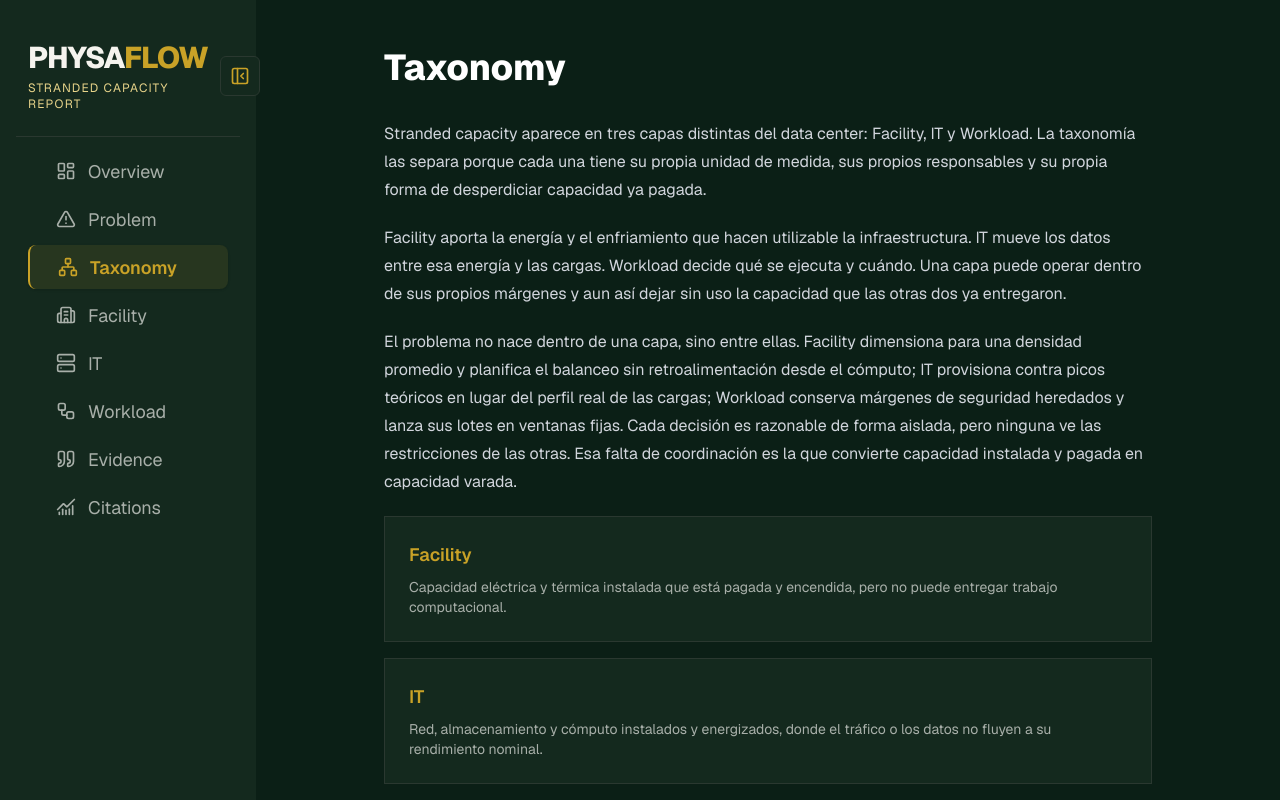
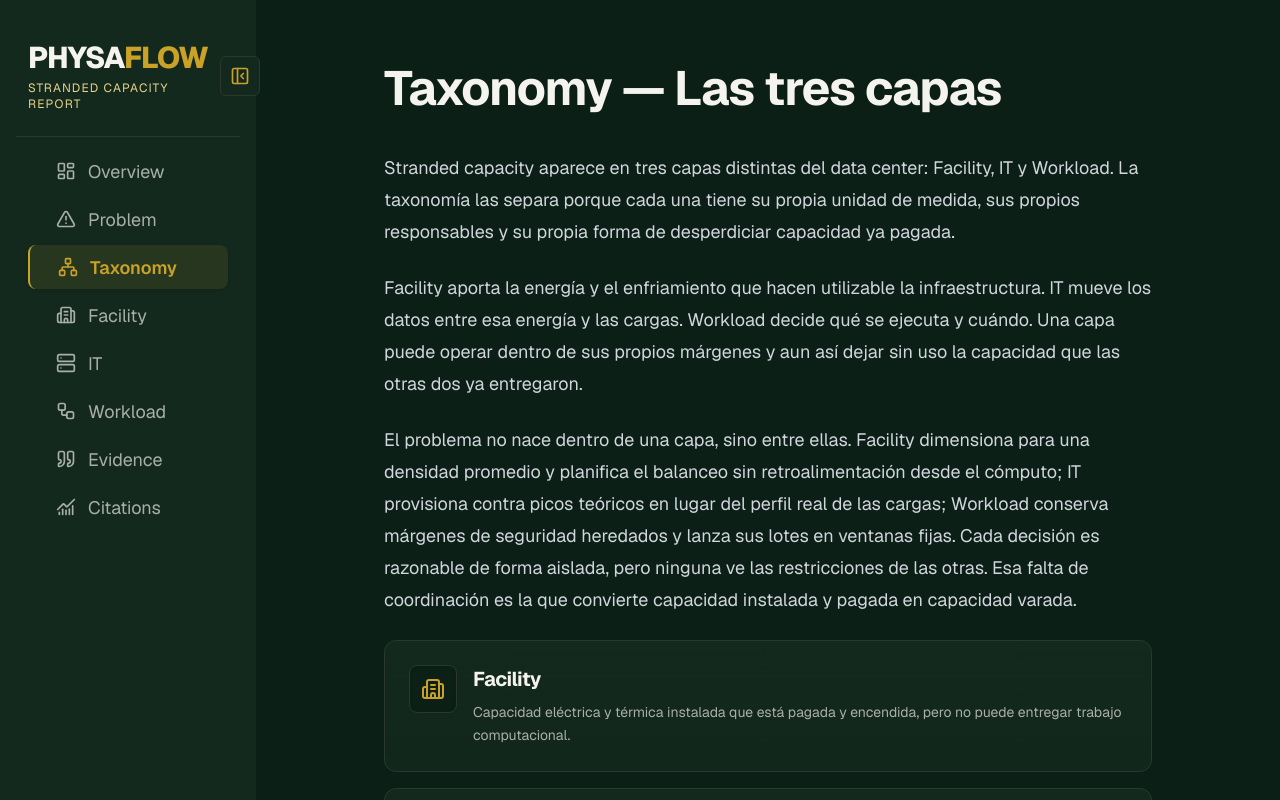
Before and after one commit to No-Country-simulation/so7-26-team-02-physaflow-public-report, a Next.js app: page /taxonomy in a window 1280 px wide. Built offline with nearby package versions, Linux system fonts and the light colour scheme.

Commit message:
style: standardize layout padding, typography and enhance UI components

```diff
--- a/app/citations/page.mdx
+++ b/app/citations/page.mdx
@@ -1,6 +1,6 @@
 import CitationBlock from "../components/CitationBlock";
 
-# Citations
+# Citations — Referencias y citas
 
 Formatos de citación académica (APA) y periodística para el reporte PhysaFlow.
 
--- a/app/components/CitationBlock.tsx
+++ b/app/components/CitationBlock.tsx
@@ -140,7 +140,7 @@ export default function CitationBlock(props: CitationBlockProps) {
                 className={`inline-flex h-10 shrink-0 items-center justify-center gap-2 rounded-md border px-4 text-sm font-medium transition-colors focus-visible:outline-2 focus-visible:outline-offset-2 focus-visible:outline-accent ${
                   isCopied
                     ? "border-accent bg-accent/10 text-accent"
-                    : "border-border bg-background text-accent hover:bg-primary hover:text-foreground"
+                    : "border-border bg-background/80 text-accent hover:border-accent/50 hover:bg-accent/10 hover:shadow-[0_4px_15px_rgba(201,162,39,0.08)] transition-all duration-300"
                 }`}
               >
                 {isCopied ? (
--- a/app/page.tsx
+++ b/app/page.tsx
@@ -1,7 +1,7 @@
 export default function Home() {
   return (
-    <main className="flex min-h-screen w-full justify-center bg-background px-4 py-8 sm:px-6 sm:py-16">
-      <article className="flex w-full max-w-3xl flex-col">
+    <div className="w-full">
+      <article className="mx-auto flex w-full max-w-3xl flex-col pt-8 pb-16 sm:pt-12 sm:pb-24 md:pt-16 md:pb-32">
         <header className="mb-10 border-b border-border pb-6 sm:mb-12 sm:pb-8">
           <p className="mb-2 text-xs font-medium uppercase tracking-widest text-accent sm:text-sm">
             PhysaFlow Stranded Capacity Index
@@ -30,6 +30,6 @@ export default function Home() {
           </blockquote>
         </section>
       </article>
-    </main>
+    </div>
   );
 }
--- a/app/problem/page.mdx
+++ b/app/problem/page.mdx
@@ -1,4 +1,4 @@
-# Problem
+# Problem — Entendiendo la capacidad varada
 
 ## ¿Qué es la stranded capacity?
 
--- a/app/taxonomy/page.tsx
+++ b/app/taxonomy/page.tsx
@@ -1,5 +1,12 @@
 import Link from "next/link";
+import { Building2, Server, Workflow } from "lucide-react";
 import { getTaxonomyLayers, taxonomyPath } from "./layers";
+
+const iconMap: Record<string, React.ElementType> = {
+  facility: Building2,
+  it: Server,
+  workload: Workflow,
+};
 
 export const metadata = {
   title: "Taxonomy — PhysaFlow",
@@ -11,8 +18,9 @@ export default function TaxonomyPage() {
   const layers = getTaxonomyLayers();
 
   return (
-    <article className="prose prose-invert mx-auto max-w-3xl py-12">
-      <h1>Taxonomy</h1>
+    <div className="w-full">
+      <article className="prose prose-invert lg:prose-lg mx-auto w-full max-w-3xl pt-8 pb-16 sm:pt-12 sm:pb-24 md:pt-16 md:pb-32">
+      <h1 className="mb-8 mt-0 text-3xl font-bold tracking-tight text-foreground sm:text-4xl md:text-5xl">Taxonomy — Las tres capas</h1>
       <p>
         Stranded capacity aparece en tres capas distintas del data center:
         Facility, IT y Workload. La taxonomía las separa porque cada una tiene
@@ -38,22 +46,33 @@ export default function TaxonomyPage() {
       </p>
 
       <ul className="not-prose space-y-4">
-        {layers.map((layer) => (
+        {layers.map((layer) => {
+          const Icon = iconMap[layer.slug];
+          return (
             <li key={layer.slug}>
               <Link
                 href={taxonomyPath(layer.slug)}
-              className="block border border-border bg-surface p-6 transition-colors hover:border-accent"
+                className="group flex flex-col sm:flex-row sm:items-start gap-4 rounded-xl border border-border bg-gradient-to-b from-surface to-surface/80 p-6 transition-all duration-300 hover:border-accent/50 hover:bg-surface hover:shadow-[0_8px_30px_rgba(201,162,39,0.08)]"
               >
-              <span className="block text-lg font-semibold text-accent">
+                {Icon && (
+                  <span className="flex h-12 w-12 shrink-0 items-center justify-center rounded-lg border border-border bg-background/80 text-accent transition-all duration-300 group-hover:border-accent/40 group-hover:bg-accent/10 group-hover:scale-105 shadow-inner">
+                    <Icon className="h-6 w-6" />
+                  </span>
+                )}
+                <div>
+                  <span className="block text-lg font-bold tracking-tight text-foreground transition-colors duration-300 group-hover:text-accent sm:text-xl">
                     {layer.navLabel}
                   </span>
-              <span className="mt-2 block text-sm text-muted">
+                  <span className="mt-2 block text-sm leading-relaxed text-muted transition-colors group-hover:text-foreground/80">
                     {layer.shortDescription}
                   </span>
+                </div>
               </Link>
             </li>
-        ))}
+          );
+        })}
       </ul>
       </article>
+    </div>
   );
 }
--- a/mdx-components.tsx
+++ b/mdx-components.tsx
@@ -4,9 +4,11 @@ export function useMDXComponents(components: MDXComponents): MDXComponents {
   return {
     // El contenedor principal de todo el MDX
     wrapper: ({ children }) => (
-      <article className="prose prose-invert lg:prose-xl mx-auto my-8 prose-headings:text-foreground prose-p:text-muted prose-strong:text-accent-light prose-a:text-accent">
-        {children}
-      </article>
+      <div className="w-full">
+        <article className="prose prose-invert lg:prose-lg mx-auto w-full max-w-3xl pt-8 pb-16 sm:pt-12 sm:pb-24 md:pt-16 md:pb-32 prose-headings:text-foreground prose-p:text-muted prose-strong:text-accent-light prose-a:text-accent">
+          {children}
+        </article>
+      </div>
     ),
 
     // Título principal de la sección
```
Lines whose indentation alone changed are shown as unchanged.
